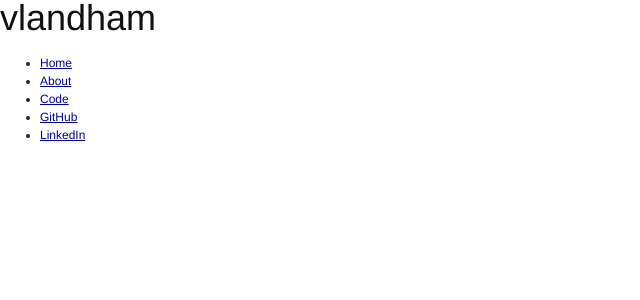
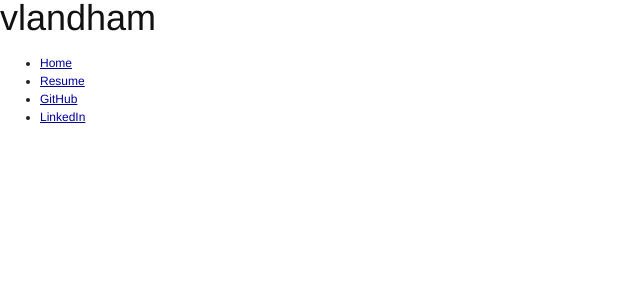
Before and after one commit to vlandham/vlandham.github.com, a Jekyll site: the page built from index.html, in a window 1280 px wide. Shown: the top 300 px of the page, without its empty margins (0-640 px from the left). Built offline with Jekyll 4.4.1, drawn with Linux system fonts in a browser that asks for light colours.

Commit message:
update info

```diff
--- a/_layouts/default.html
+++ b/_layouts/default.html
@@ -23,10 +23,9 @@
       <div id='menu'>
         <ul>
           <li><a href='/'>Home</a></li>
-          <li><a href='/resume.html'>About</a></li>
-          <li><a href='/open-source.html'>Code</a></li>
-          <li><a href='http://github.com/schacon' target='_blank' rel='me'>GitHub</a></li>
-          <li><a href='http://www.linkedin.com/in/schacon' target='_blank' rel='me'>LinkedIn</a></li>
+          <li><a href='/resume.html'>Resume</a></li>
+          <li><a href='http://github.com/vlandham' target='_blank' rel='me'>GitHub</a></li>
+          <li><a href='http://www.linkedin.com/pub/jim-vallandingham/4/417/61b' target='_blank' rel='me'>LinkedIn</a></li>
         </ul>
       </div>
       <div id='content'>
```
Also changed, not shown: resume.html (added), 1 other file.
